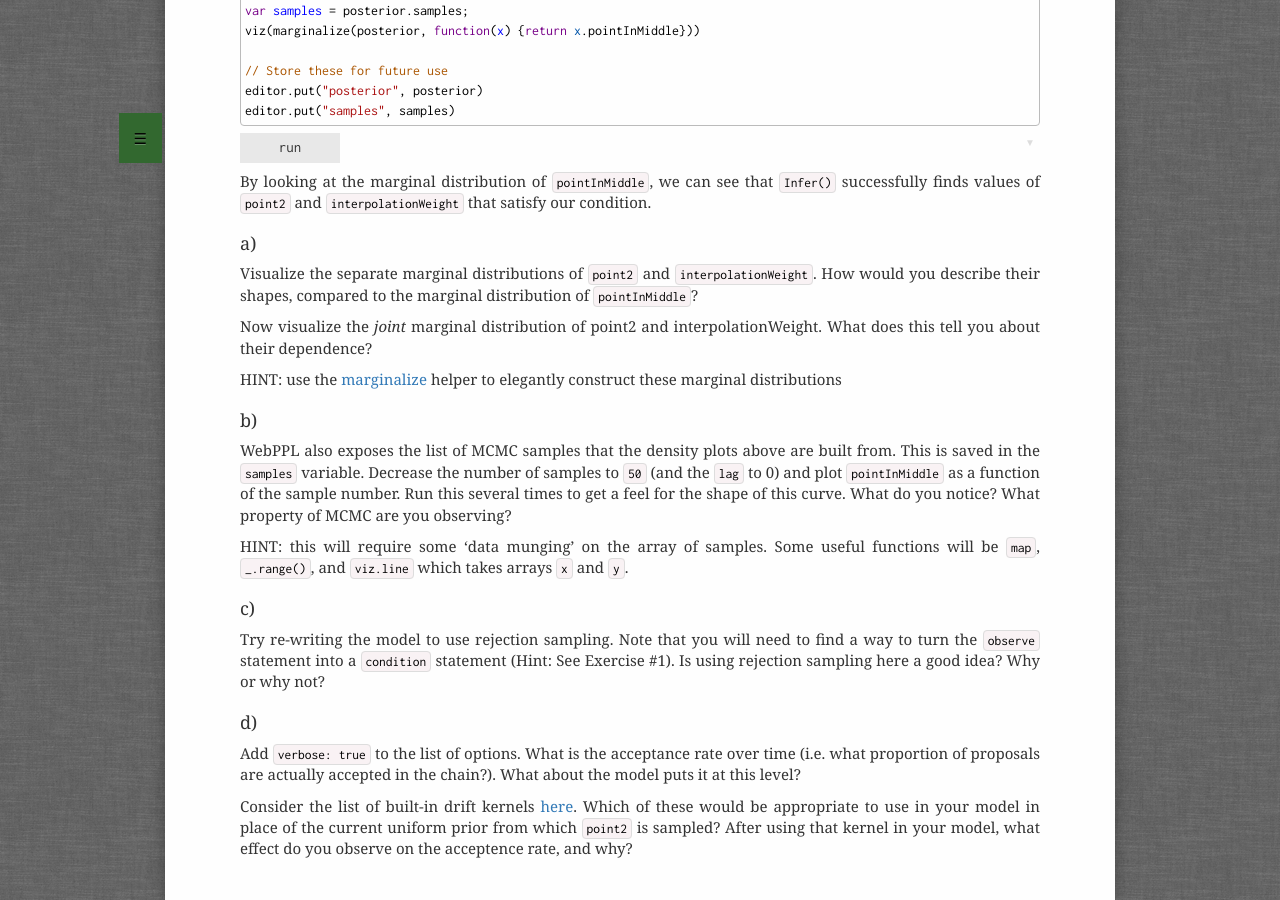
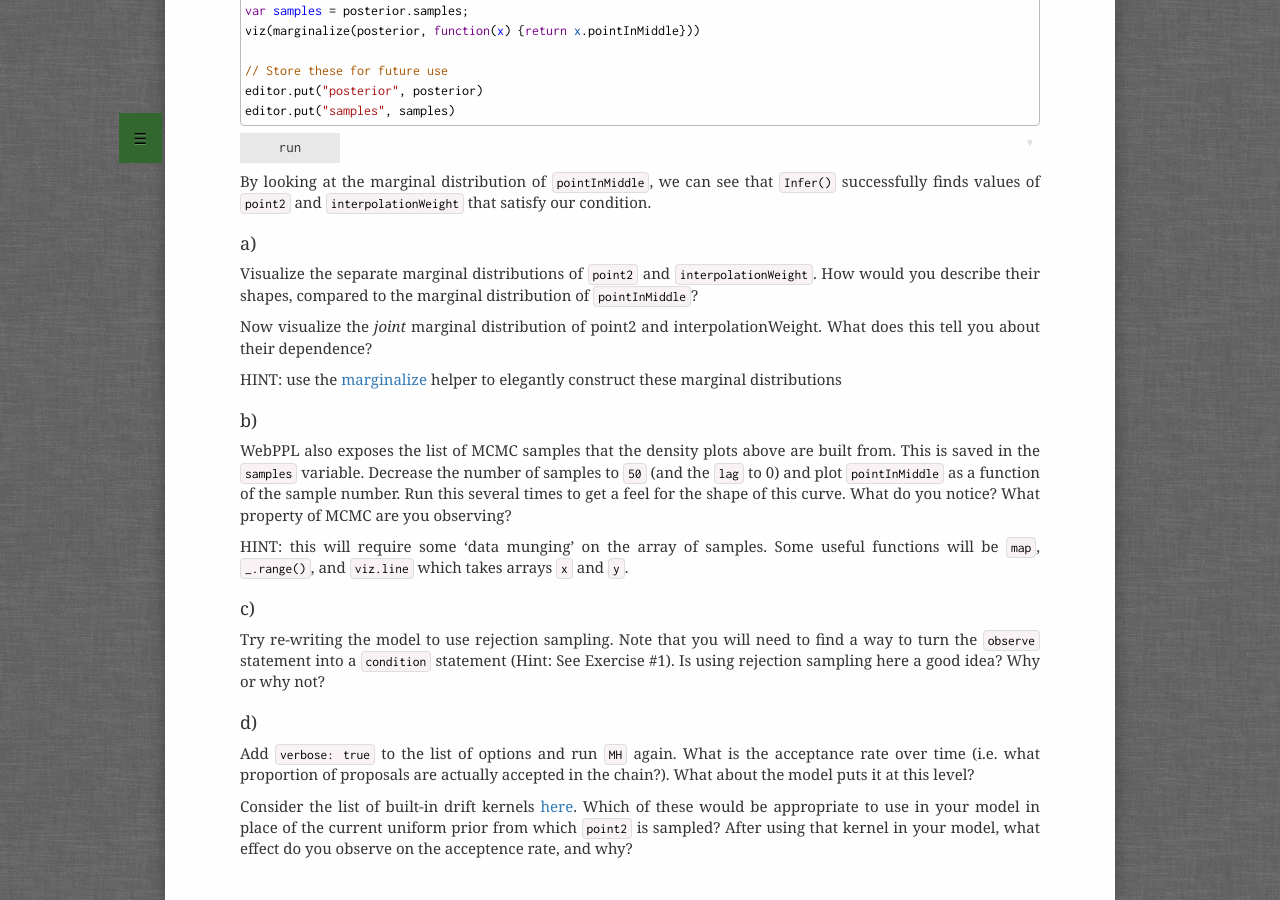
Before and after one commit to probmods/probmods2, a Jekyll site: the page built from exercises/inference-algorithms.md, in a window 1280 px wide and 900 px high, scrolled down 1853 px. Built offline with Jekyll 4.4.1, drawn with Linux system fonts in a browser that asks for light colours; a script that is not in the unit is left out.

Commit message:
clarify 2.d that we want to inspect acceptance rate with MH

```diff
--- a/exercises/inference-algorithms.md
+++ b/exercises/inference-algorithms.md
@@ -109,7 +109,7 @@
 
 ### d)
 
-Add `verbose: true` to the list of options. What is the acceptance rate over time (i.e. what proportion of proposals are actually accepted in the chain?). What about the model puts it at this level?
+Add `verbose: true` to the list of options and run `MH` again. What is the acceptance rate over time (i.e. what proportion of proposals are actually accepted in the chain?). What about the model puts it at this level?
 
 Consider the list of built-in drift kernels [here](https://webppl.readthedocs.io/en/master/driftkernels.html?highlight=drift%20kernel#helpers). Which of these would be appropriate to use in your model in place of the current uniform prior from which `point2` is sampled? After using that kernel in your model, what effect do you observe on the acceptence rate, and why?
 
```
